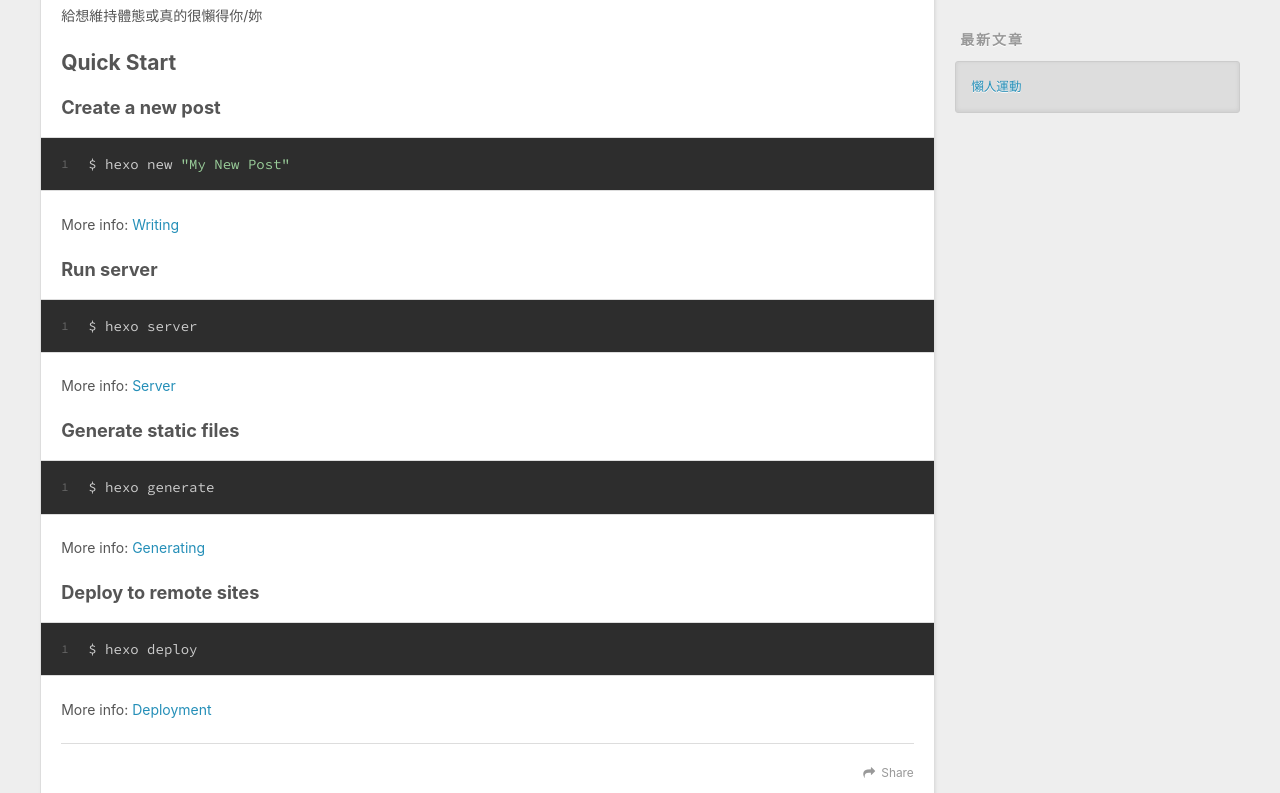
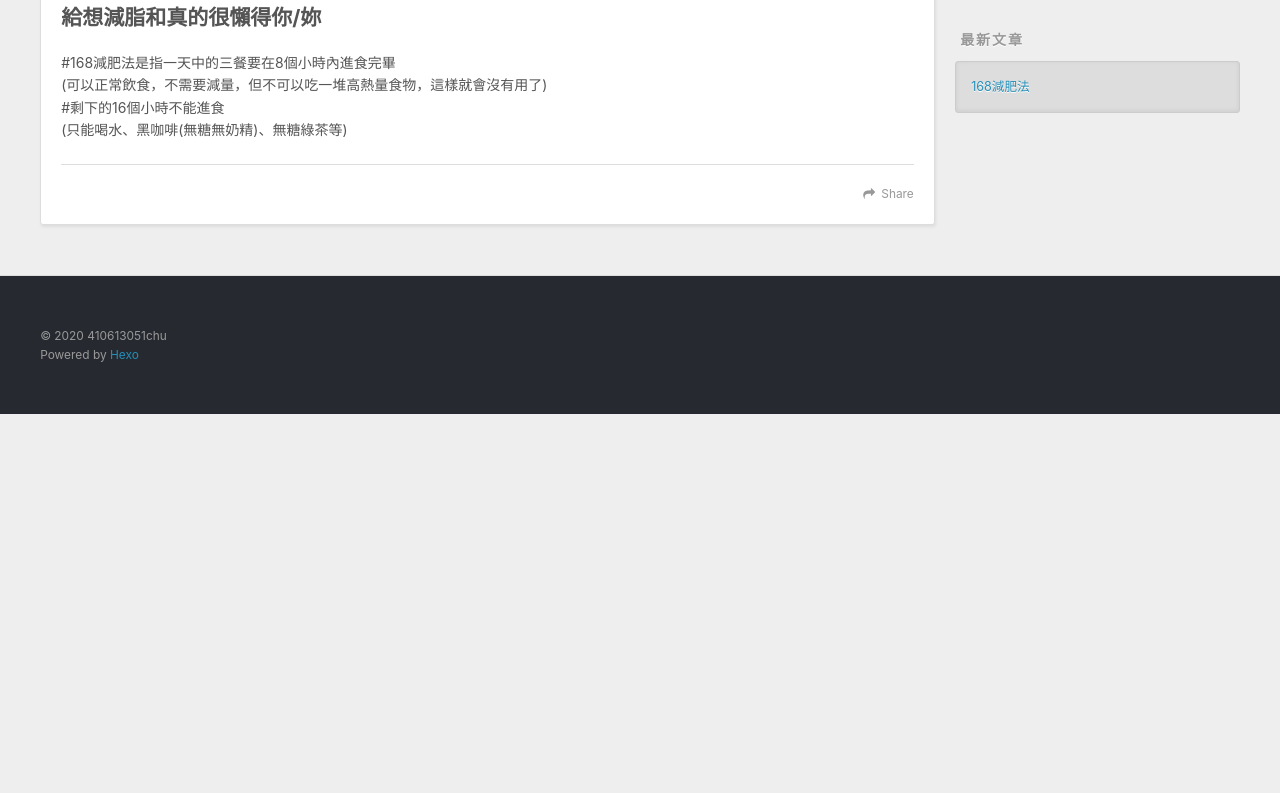
Before and after one commit to 410613051/410613051.github.io, a plain HTML site: page 2020/05/04/hello-world/index.html in a window 1280 px wide. Shown: the part 448-1241 px from the top of the page. After the commit the page ends 862 px from the top, so only its background shows below. Drawn offline with nearby package versions, Linux system fonts and the light colour scheme.

Commit message:
Site updated: 2020-05-05 00:30:21

```diff
--- a/2020/05/04/hello-world/index.html
+++ b/2020/05/04/hello-world/index.html
@@ -5,17 +5,17 @@
 
 
 
-  <title>懶人運動 | 部落格</title>
+  <title>168減肥法 | 部落格</title>
   <meta name="viewport" content="width=device-width, initial-scale=1, maximum-scale=1">
-  <meta name="description" content="給想維持體態或真的很懶得你&#x2F;妳 Quick StartCreate a new post1$ hexo new &quot;My New Post&quot;  More info: Writing Run server1$ hexo server  More info: Server Generate static files1$ hexo generate  More info: Generating Deplo">
+  <meta name="description" content="給想減脂和真的很懶得你&#x2F;妳#168減肥法是指一天中的三餐要在8個小時內進食完畢(可以正常飲食，不需要減量，但不可以吃一堆高熱量食物，這樣就會沒有用了)#剩下的16個小時不能進食(只能喝水、黑咖啡(無糖無奶精)、無糖綠茶等)">
 <meta property="og:type" content="article">
-<meta property="og:title" content="懶人運動">
+<meta property="og:title" content="168減肥法">
 <meta property="og:url" content="https://410613051.github.io/2020/05/04/hello-world/index.html">
 <meta property="og:site_name" content="部落格">
-<meta property="og:description" content="給想維持體態或真的很懶得你&#x2F;妳 Quick StartCreate a new post1$ hexo new &quot;My New Post&quot;  More info: Writing Run server1$ hexo server  More info: Server Generate static files1$ hexo generate  More info: Generating Deplo">
+<meta property="og:description" content="給想減脂和真的很懶得你&#x2F;妳#168減肥法是指一天中的三餐要在8個小時內進食完畢(可以正常飲食，不需要減量，但不可以吃一堆高熱量食物，這樣就會沒有用了)#剩下的16個小時不能進食(只能喝水、黑咖啡(無糖無奶精)、無糖綠茶等)">
 <meta property="og:locale" content="zh_TW">
 <meta property="article:published_time" content="2020-05-04T13:05:02.955Z">
-<meta property="article:modified_time" content="2020-05-04T15:13:35.683Z">
+<meta property="article:modified_time" content="2020-05-04T15:25:19.437Z">
 <meta property="article:author" content="410613051chu">
 <meta name="twitter:card" content="summary">
 
@@ -84,7 +84,7 @@
 
 
     <h1 class="article-title" itemprop="name">
-      懶人運動
+      168減肥法
     </h1>
 
 
@@ -92,24 +92,12 @@
 
     <div class="article-entry" itemprop="articleBody">
 
-        <p>給想維持體態或真的很懶得你/妳</p>
-<h2 id="Quick-Start"><a href="#Quick-Start" class="headerlink" title="Quick Start"></a>Quick Start</h2><h3 id="Create-a-new-post"><a href="#Create-a-new-post" class="headerlink" title="Create a new post"></a>Create a new post</h3><figure class="highlight bash"><table><tr><td class="gutter"><pre><span class="line">1</span><br></pre></td><td class="code"><pre><span class="line">$ hexo new <span class="string">"My New Post"</span></span><br></pre></td></tr></table></figure>
-
-<p>More info: <a href="https://hexo.io/docs/writing.html" target="_blank" rel="noopener">Writing</a></p>
-<h3 id="Run-server"><a href="#Run-server" class="headerlink" title="Run server"></a>Run server</h3><figure class="highlight bash"><table><tr><td class="gutter"><pre><span class="line">1</span><br></pre></td><td class="code"><pre><span class="line">$ hexo server</span><br></pre></td></tr></table></figure>
-
-<p>More info: <a href="https://hexo.io/docs/server.html" target="_blank" rel="noopener">Server</a></p>
-<h3 id="Generate-static-files"><a href="#Generate-static-files" class="headerlink" title="Generate static files"></a>Generate static files</h3><figure class="highlight bash"><table><tr><td class="gutter"><pre><span class="line">1</span><br></pre></td><td class="code"><pre><span class="line">$ hexo generate</span><br></pre></td></tr></table></figure>
-
-<p>More info: <a href="https://hexo.io/docs/generating.html" target="_blank" rel="noopener">Generating</a></p>
-<h3 id="Deploy-to-remote-sites"><a href="#Deploy-to-remote-sites" class="headerlink" title="Deploy to remote sites"></a>Deploy to remote sites</h3><figure class="highlight bash"><table><tr><td class="gutter"><pre><span class="line">1</span><br></pre></td><td class="code"><pre><span class="line">$ hexo deploy</span><br></pre></td></tr></table></figure>
-
-<p>More info: <a href="https://hexo.io/docs/one-command-deployment.html" target="_blank" rel="noopener">Deployment</a></p>
+        <h2 id="給想減脂和真的很懶得你-妳"><a href="#給想減脂和真的很懶得你-妳" class="headerlink" title="給想減脂和真的很懶得你/妳"></a>給想減脂和真的很懶得你/妳</h2><p>#168減肥法是指一天中的三餐要在8個小時內進食完畢<br>(可以正常飲食，不需要減量，但不可以吃一堆高熱量食物，這樣就會沒有用了)<br>#剩下的16個小時不能進食<br>(只能喝水、黑咖啡(無糖無奶精)、無糖綠茶等)</p>
 
 
     </div>
     <footer class="article-footer">
-      <a data-url="https://410613051.github.io/2020/05/04/hello-world/" data-id="ck9sm9jew000070urgexb3jcc" class="article-share-link">Share</a>
+      <a data-url="https://410613051.github.io/2020/05/04/hello-world/" data-id="ck9sp9mr10000pwur9fdi8b2n" class="article-share-link">Share</a>
 
 
     </footer>
@@ -148,7 +136,7 @@
       <ul>
 
           <li>
-            <a href="/2020/05/04/hello-world/">懶人運動</a>
+            <a href="/2020/05/04/hello-world/">168減肥法</a>
           </li>
 
       </ul>
```
Also changed, not shown: archives/2020/05/index.html (+2 -2 lines), archives/2020/index.html (+2 -2 lines), archives/index.html (+2 -2 lines), index.html (+4 -16 lines).
